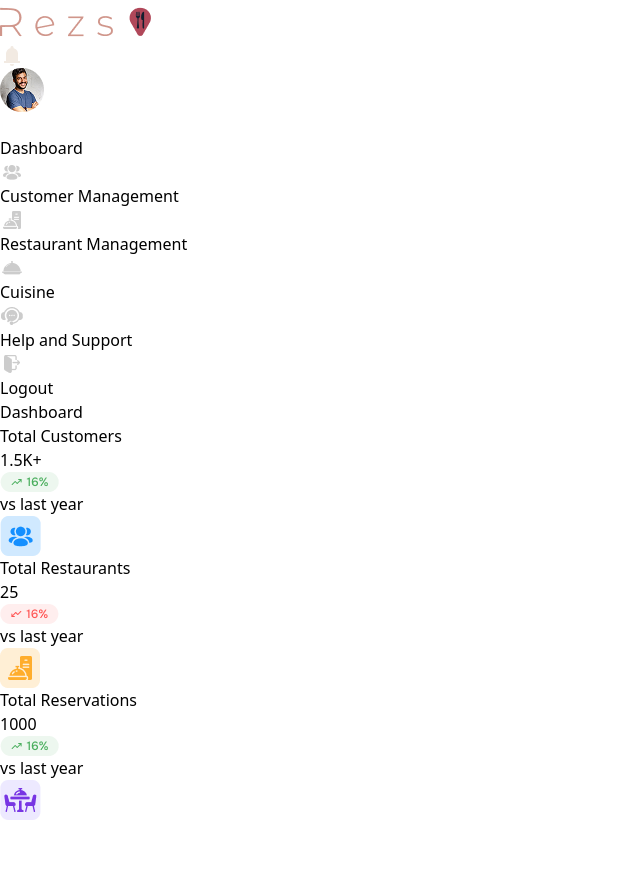
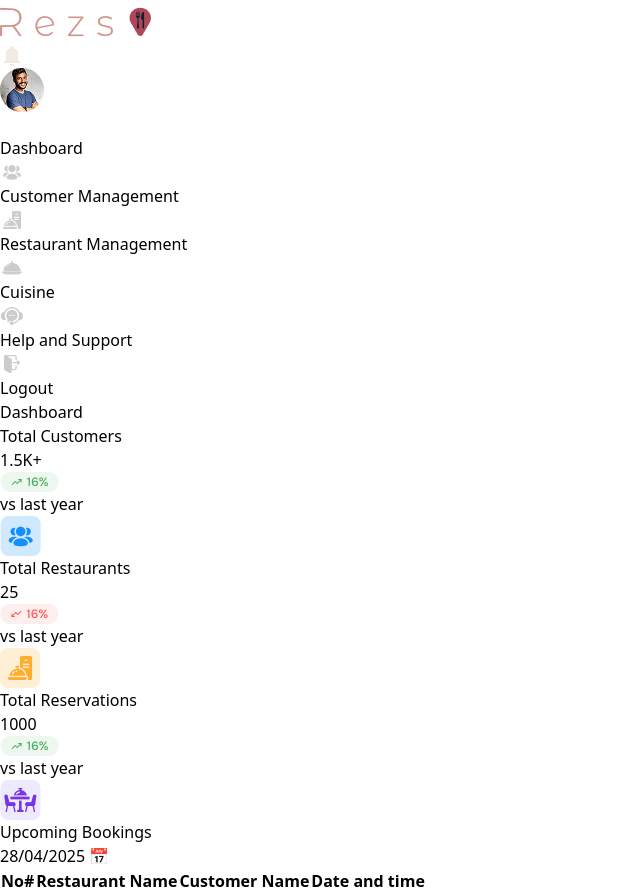
Before and after one commit to ayeshanaveed2526/jinnbyte-reszo-app, a React (Vite) app: page /Dashboard in a window 1280 px wide. Shown: the whole page, without its empty margins (0-640 px from the left). Before the commit the page ends 820 px from the top, so only its background shows below. Built offline with nearby package versions, Linux system fonts and the light colour scheme.

Commit message:
booking tables

```diff
--- /dev/null
+++ b/src/BookingTable.jsx
@@ -0,0 +1,27 @@
+import React from 'react'
+
+const BookingTable = () => {
+  return (
+    <div>
+      <div className='bg-[#131E2E]  text-white border border-gray-700'>
+<div className='flex flex-row justify-between  p-4 font-medium font-onset'>
+    <h2> Upcoming Bookings</h2>
+    <div className="px-4 py-2 rounded text-sm">28/04/2025 📅</div>
+</div>
+<div className='bg-[#0B111A] flex flex-row justify-between font-medium text-sm p-4'>
+    <th>No#</th>
+    <th>Restaurant Name</th>
+    <th>Customer Name</th>
+    <th>Date and time</th>
+</div>
+<div>
+    <td>
+
+    </td>
+</div>
+      </div>
+    </div>
+  )
+}
+
+export default BookingTable
--- a/src/Dashboard.jsx
+++ b/src/Dashboard.jsx
@@ -1,6 +1,7 @@
 import React from "react";
 import Navbar from "./Navbar";
 import Sidebar from "./Sidebar";
+  import BookingTable from "./BookingTable";
 
 export default function Dashboard() {
   return (
@@ -64,10 +65,15 @@ export default function Dashboard() {
             </div>
 
           </div>
+
         </div>
+
         </div>
+
       </div>
-
+      <div>
+      <BookingTable/>
+      </div>
 
   </div>
 
```
